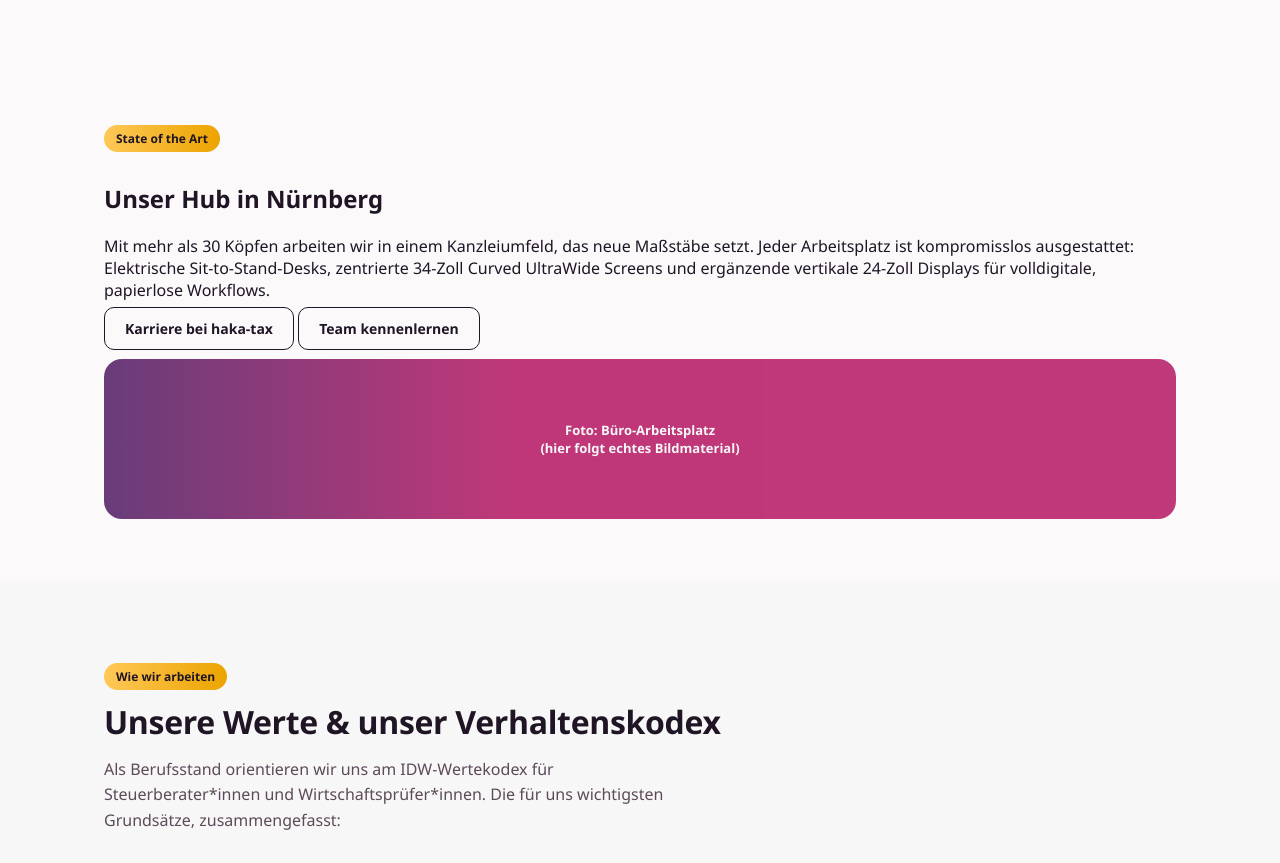
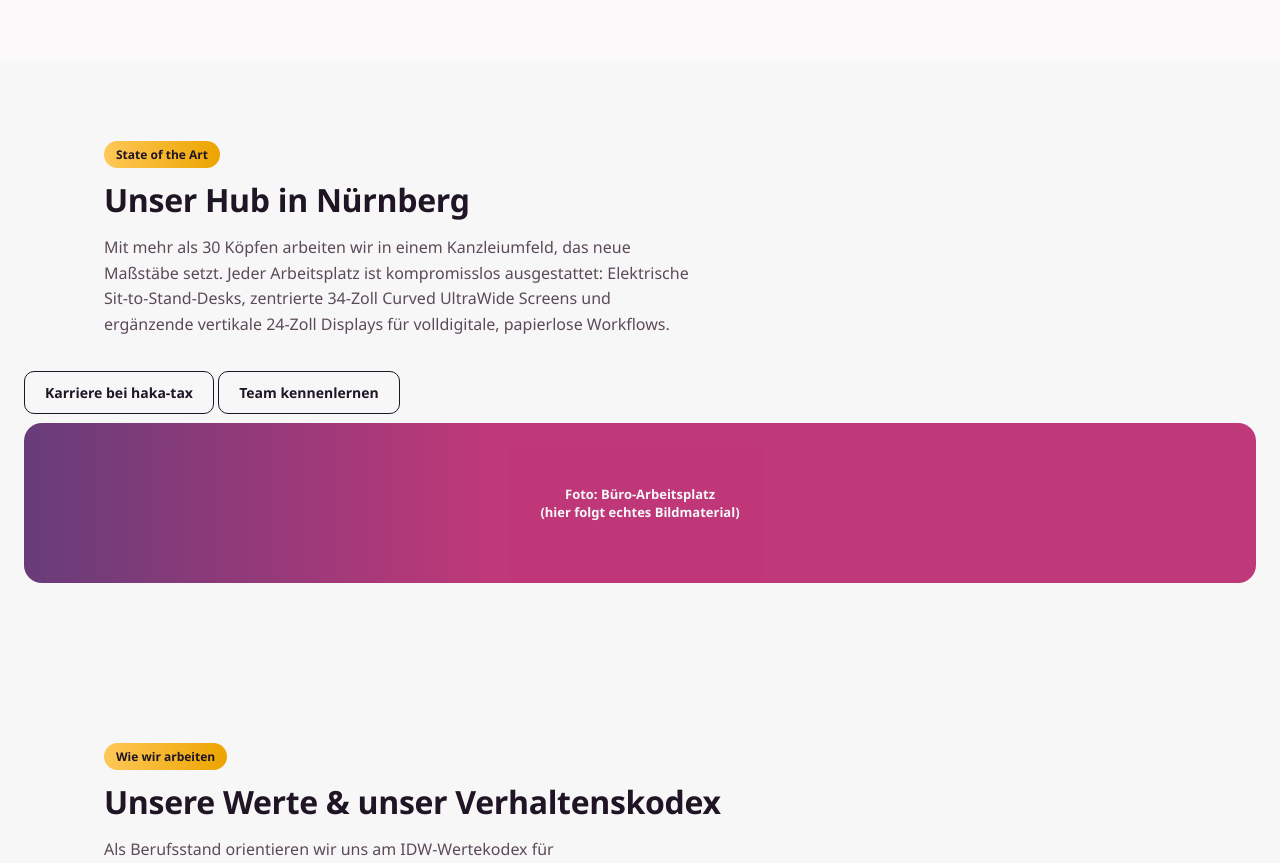
Before and after one commit to faruk-akkaya/haka-tax.de, a plain HTML site: page index.html in a window 1280 px wide. Shown: the part 1588-2451 px from the top of the page. Drawn offline with Linux system fonts and the light colour scheme.

Commit message:
Update index.html

```diff
--- a/index.html
+++ b/index.html
@@ -231,13 +231,15 @@ footer{background:var(--night);color:var(--white);padding:56px 24px 0;}
   </div>
 </section>
 
-<section class="section-tight" style="background:#FBF9FA;">
+<section>
   <div class="container">
     <span class="tag">State of the Art</span>
-      <h2>Unser Hub in Nürnberg</h2>
-      <p>Mit mehr als 30 Köpfen arbeiten wir in einem Kanzleiumfeld, das neue Maßstäbe setzt. Jeder Arbeitsplatz ist kompromisslos ausgestattet: Elektrische Sit-to-Stand-Desks, zentrierte 34-Zoll Curved UltraWide Screens und ergänzende vertikale 24-Zoll Displays für volldigitale, papierlose Workflows.</p>
+      <h2 class="section-title">Unser Hub in Nürnberg</h2>
+      <p class="section-lead">Mit mehr als 30 Köpfen arbeiten wir in einem Kanzleiumfeld, das neue Maßstäbe setzt. Jeder Arbeitsplatz ist kompromisslos ausgestattet: Elektrische Sit-to-Stand-Desks, zentrierte 34-Zoll Curved UltraWide Screens und ergänzende vertikale 24-Zoll Displays für volldigitale, papierlose Workflows.</p>
+      </div>
       <a href="karriere.html" class="cta-btn ghost">Karriere bei haka-tax</a>
       <a href="team.html" class="cta-btn ghost">Team kennenlernen</a>
+      </div>
       <div class="photo-block" style="margin-top:20px;min-height:160px;">Foto: Büro-Arbeitsplatz<br>(hier folgt echtes Bildmaterial)</div>
       </div>
   </div>
```
